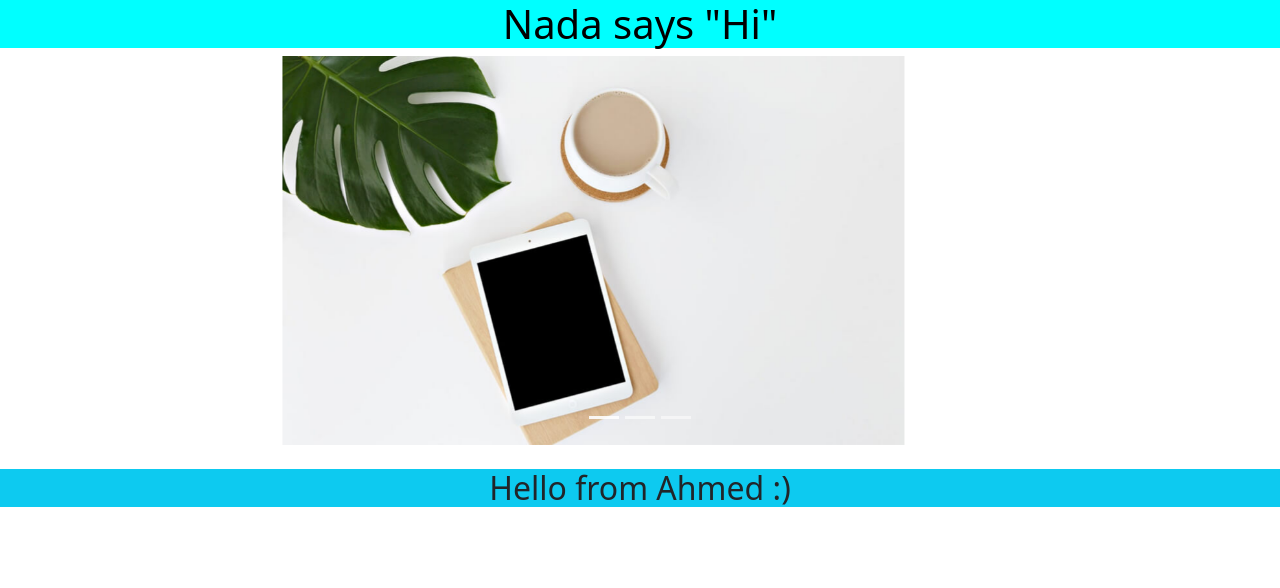
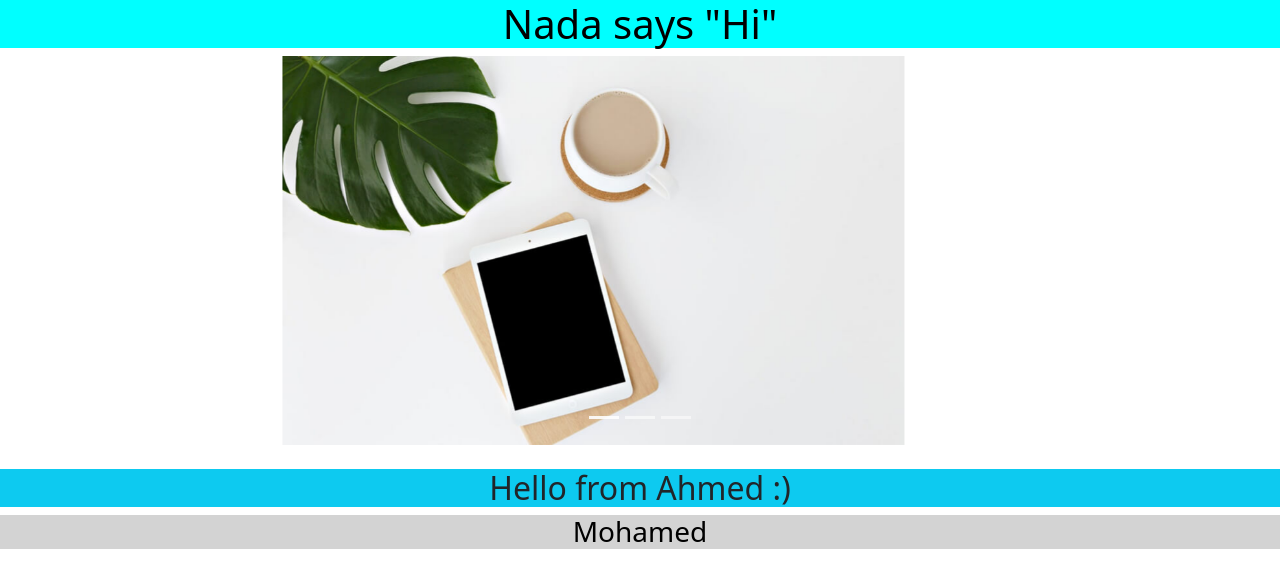
Before and after one commit to NadaI97/Test-Project, a plain HTML site: page index.html in a window 1280 px wide. Drawn offline with Linux system fonts and the light colour scheme.

Commit message:
sec commit

```diff
--- a/css/index_style.css
+++ b/css/index_style.css
@@ -10,3 +10,9 @@ h1 {
   background-attachment: fixed;
   background-position: center center;
 }
+.mo
+{
+    background-color: lightgrey;
+    color: black;
+    text-align: center;
+}
--- a/index.html
+++ b/index.html
@@ -48,6 +48,7 @@
     </section>
 
     <h2 class="text-center mt-4 bg-info">Hello from Ahmed :)</h2>
+    <h3 class="mo">Mohamed</h3>
     <script src="js/bootstrap.bundle.min.js"></script>
   </body>
 </html>
```
Also changed, not shown: 1 other file.
